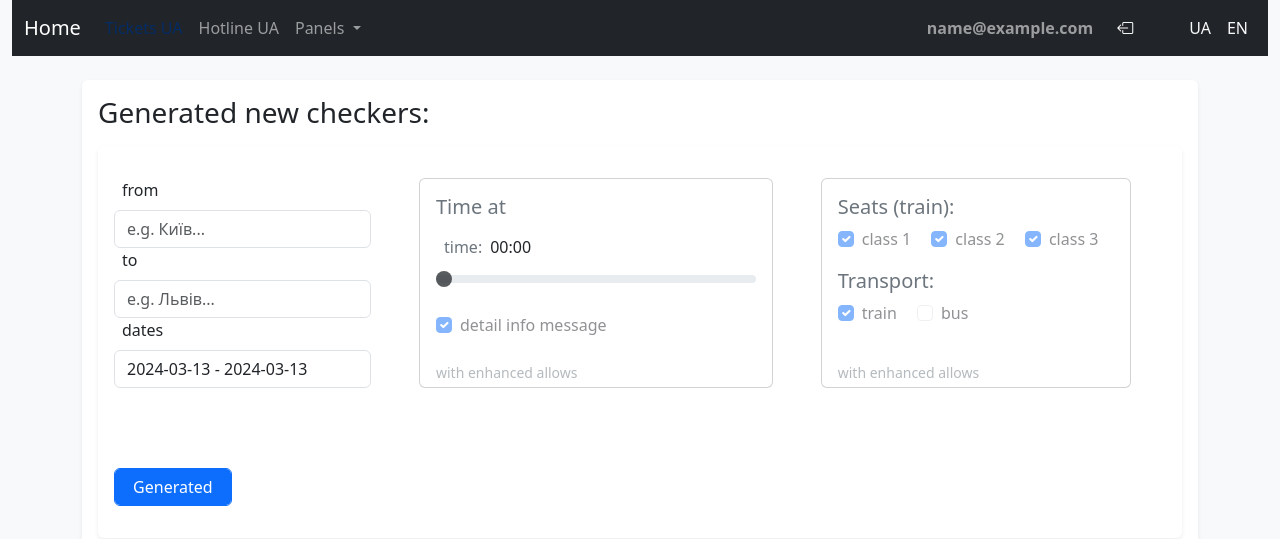
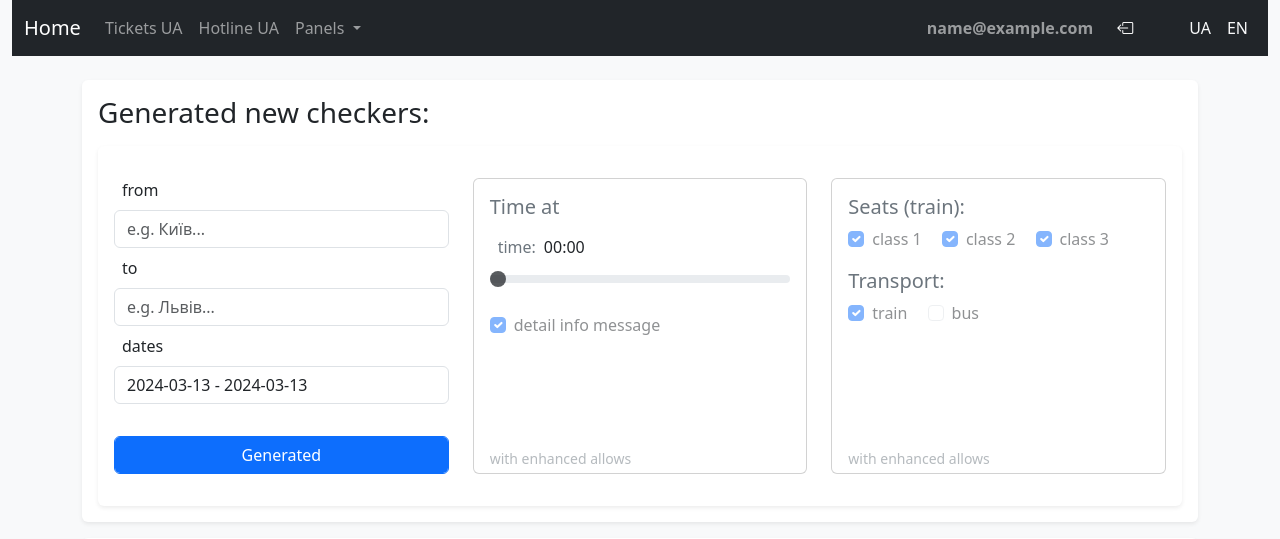
Before and after one commit to vkovalchuk-91/checker, a Django app: page /tickets_ua/ in a window 1280 px wide. Shown: the top 539 px of the page. Run offline with Django 5.2, Linux system fonts and the light colour scheme; the visitor is signed in with stand-in values (Sample User, id 1); data that the repository does not hold is empty; parts of the project's set-up code (start-up, migrations or seed data) failed here and were passed over; some libraries are stand-ins or nearby versions.

Commit message:
(test) tickets_ua fix UI

```diff
--- a/apps/tickets_ua/views/api/create_station.py
+++ b/apps/tickets_ua/views/api/create_station.py
@@ -20,5 +20,5 @@ class StationCreateAPIView(CreateAPIView):
         if len(save_date) == 0 or (len(save_date) == 1 and save_date[0].name != data['name']):
             scraping_train_stations.apply_async(args=(data['name'],))
 
-        serializer_date = StationCreateSerializer(save_date, many=True).data
+        serializer_date = self.serializer_class(save_date, many=True).data
         return Response(data=serializer_date, status=status.HTTP_200_OK)
--- a/apps/tickets_ua/views/api/update_checker.py
+++ b/apps/tickets_ua/views/api/update_checker.py
@@ -8,12 +8,14 @@ from apps.tickets_ua.serializers.delete_checker import CheckerDeleteSerializer
 
 
 class CheckerUpdateAPIView(UpdateAPIView):
+    serializer_class = CheckerUpdateSerializer
+    delete_serializer_class = CheckerDeleteSerializer
     permission_classes = (IsAuthenticated,)
 
     def update(self, request, *args, **kwargs):
         data = {**request.data, 'user_id': request.user.id}
         data.update({'id': self.kwargs['pk']})
-        serializer = CheckerUpdateSerializer(data=data)
+        serializer = self.serializer_class(data=data)
         serializer.is_valid(raise_exception=True)
         serializer.save()
         return Response(data=serializer.data, status=status.HTTP_200_OK)
@@ -21,7 +23,7 @@ class CheckerUpdateAPIView(UpdateAPIView):
     def delete(self, request, *args, **kwargs):
         _id = self.kwargs['pk']
         user_id = request.user.id
-        serializer = CheckerDeleteSerializer(data={'id': _id, 'user_id': user_id})
+        serializer = self.delete_serializer_class(data={'id': _id, 'user_id': user_id})
         serializer.is_valid(raise_exception=True)
         serializer.delete()
         return Response(status=status.HTTP_204_NO_CONTENT)
--- a/static/js/calc.js
+++ b/static/js/calc.js
@@ -12,16 +12,3 @@ function getFormDataDict(form) {
 
     return formDataDict;
 }
-
-$(document).ready(function() {
-  var currentPageUrl = window.location.href;
-
-  $('.nav-link').each(function() {
-    var menuItemUrl = $(this).attr('href');
-    if (currentPageUrl.includes(menuItemUrl)) {
-      $(this).addClass('text-primary-emphasis active');
-    } else {
-        $(this).removeClass('text-primary-emphasis')
-    }
-  });
-});
--- a/static/js/tickets_ua/checker.js
+++ b/static/js/tickets_ua/checker.js
@@ -1,9 +1,4 @@
 $(document).ready(function () {
-    $('#range-time').on('input', function () {
-        const time = $('#range-time').val()
-        $('#range-time-value').val((time < 10 ? "0" + time : time) + ":00")
-    });
-
     $(document)
         .on(
             'click', '.CreateCheckerBtn', (evt) => {
--- a/templates/fragments/base.html
+++ b/templates/fragments/base.html
@@ -9,7 +9,7 @@
     <link href="{% static '/bootstrap/v5.3/font/bootstrap-icons.min.css' %}" rel="stylesheet">
     <link href="{% static '/css/dselect.min.css' %}" rel="stylesheet">
     <link href="{% static '/css/daterangepicker.css' %}" rel="stylesheet">
-{#    <link href="{% static '/css/rSlider.min.css' %}" rel="stylesheet">#}
+    <link href="{% static '/css/rSlider.min.css' %}" rel="stylesheet">
     <script type="text/javascript" src="{% static '/jquery/3.7.1/jquery.min.js' %}"></script>
     <script type="text/javascript" src="{% static '/bootstrap/v5.3/js/bootstrap.bundle.min.js' %}"></script>
     <script type="text/javascript" src="{% static '/js/color-modes.js' %}"></script>
--- a/templates/tickets_ua/index.html
+++ b/templates/tickets_ua/index.html
@@ -7,15 +7,15 @@
             <div class="my-3 p-3 bg-body rounded shadow-sm">
                 <h3 class="pb-2">Generated new checkers:</h3>
                 <div class="bg-body rounded shadow-sm py-3">
-                    <form class="row g-5 p-3" id="createCheckerForm">
-                        <div class="col-auto">
+                    <form class="row g-4 p-3" id="createCheckerForm">
+                        <div class="col-md-4 col-sm-12">
                             <div class="col-auto">
                                 <label for="search-from" class="form-label ms-2">from</label>
                                 <input type="text" class="form-control" name="from_station" id="search-from"
                                        placeholder="e.g. Київ...">
                                 <ul id="search-from-results" class="position-absolute text-bg-secondary pe-2"></ul>
                             </div>
-                            <div class="col-auto">
+                            <div class="col-auto py-2">
                                 <label for="search-to" class="form-label ms-2">to</label>
                                 <input type="text" class="form-control" name="to_station" id="search-to"
                                        placeholder="e.g. Львів...">
@@ -25,9 +25,13 @@
                                 <label class="form-label ms-2">dates</label>
                                 <input type="text" class="form-control" name="date_at" aria-label="datepicker"/>
                             </div>
+                            <div class="col-auto">
+                                <label class="form-label ms-2"></label>
+                                <button class="btn btn-primary mt-2 form-control CreateCheckerBtn">Generated</button>
+                            </div>
                         </div>
 
-                        <div class="col-auto">
+                        <div class="col-md-4 col-sm-12">
                             <div class="card h-100">
                                 <div class="card-body">
                                     <h5 class="card-title text-secondary ">Time at</h5>
@@ -54,7 +58,7 @@
                                 </div>
                             </div>
                         </div>
-                        <div class="col-auto">
+                        <div class="col-md-4 col-sm-12">
                             <div class="card h-100">
                                 <div class="card-body">
                                     <div>
@@ -87,11 +91,6 @@
                                     </div>
                                 </div>
                             </div>
-                        </div>
-
-                        <div class="col-auto">
-                            <label class="form-label ms-2"></label>
-                            <button class="btn btn-primary mt-2 form-control CreateCheckerBtn">Generated</button>
                         </div>
                     </form>
                 </div>
@@ -165,6 +164,13 @@
             window.ChekerUrl = "{% url 'tickets_ua:api-checker' %}"
         </script>
 
+        <script>
+            $('#range-time').on('input', function () {
+                const time = $('#range-time').val()
+                $('#range-time-value').val((time < 10 ? "0" + time : time) + ":00")
+            });
+        </script>
+
         <script src="{% static '/js/moment.min.js' %}"></script>
         <script src="{% static '/js/daterangepicker.js' %}"></script>
         <script>
```
Also changed, not shown: apps/tickets_ua/tasks.py (+4 -4 lines).
